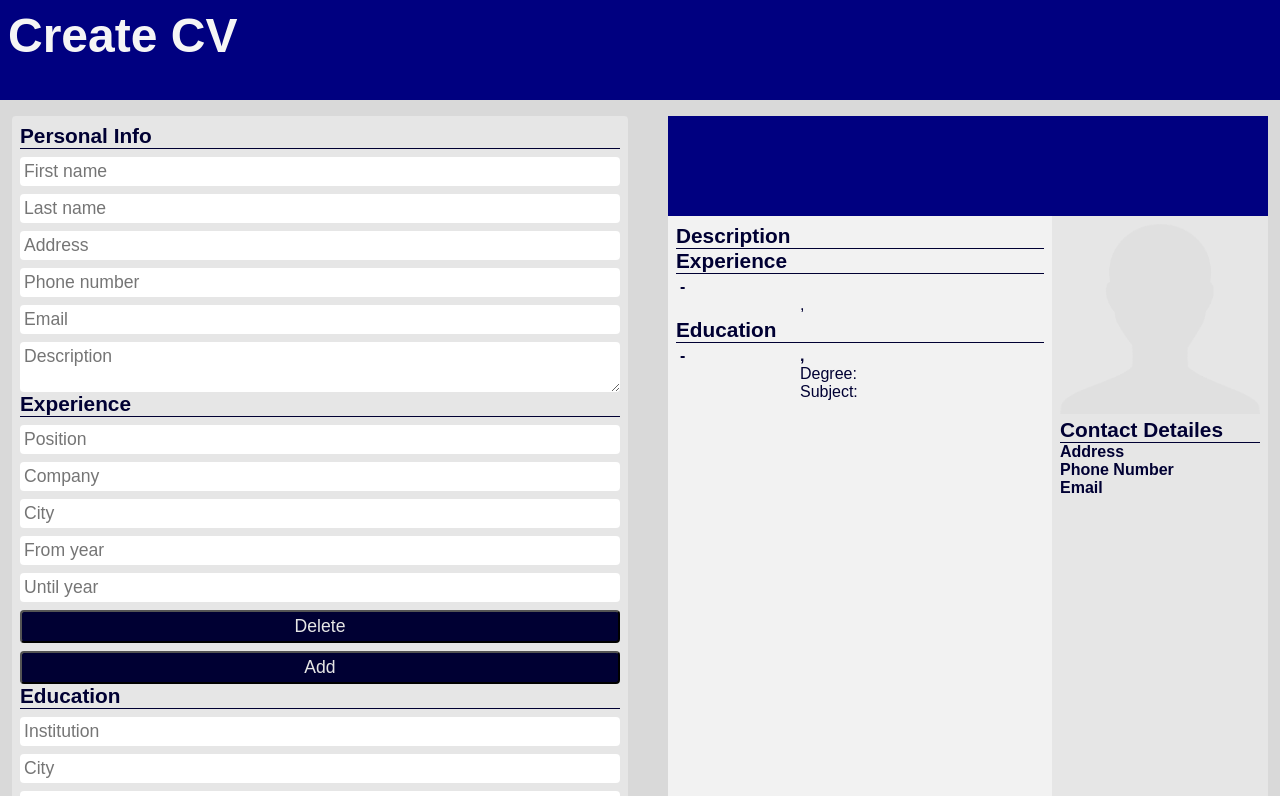
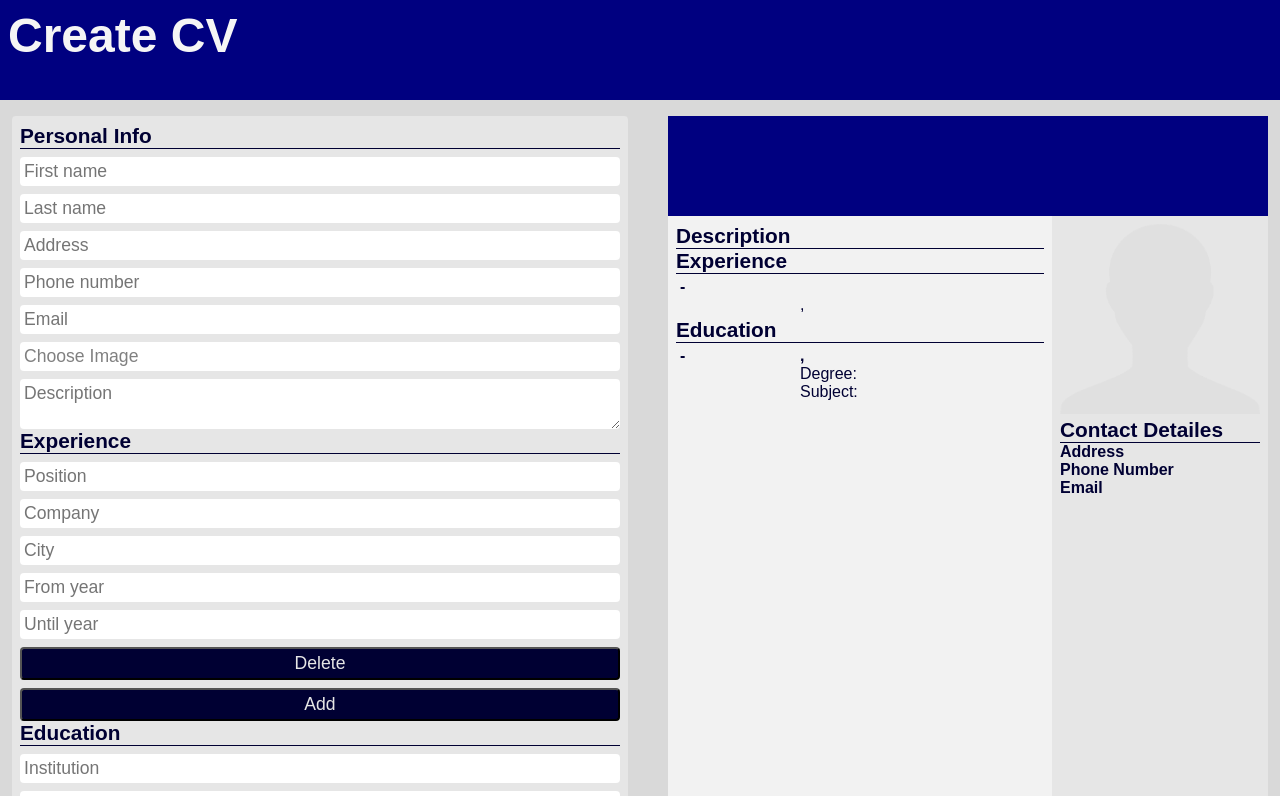
Before and after one commit to aviyacg/cv-creator, a React (Create React App) app: page / in a window 1280 px wide. Shown: the top 796 px of the page. Built offline with nearby package versions, Linux system fonts and the light colour scheme.

Commit message:
Add img input to personal section form

```diff
--- a/src/components/Form/Form.js
+++ b/src/components/Form/Form.js
@@ -44,7 +44,7 @@ class Form extends Component {
     // add empty group for each section at App state
     const { addGroup } = props;
     const personalInputNames = this.personalInputlist.map(input => input.name);
-    personalInputNames.push('description');
+    personalInputNames.push('description', 'image');
     addGroup({ sectionName: 'personal', inputNames: personalInputNames, groupId: '123' });
     this.addExp({ groupId: '456' });
     this.addEdu({ groupId: '789' });
@@ -106,6 +106,7 @@ class Form extends Component {
           sectionState={personal}
           changeInfo={this.changePersonal}
           descriptable={true}
+          image={true}
         />
         <Section
           title="Experience"
--- a/src/components/Form/InputGroup.js
+++ b/src/components/Form/InputGroup.js
@@ -25,20 +25,49 @@ class InputGroup extends Component {
         placeholder={placeHolder}
         name={name}
         onChange={(e) => {
-          const { id, name, value } = e.target;
-          changeInfo({ groupId: id, name, value });
-        }}
+                  const { id, name, value } = e.target;
+                  changeInfo({ groupId: id, name, value });
+                }}
       />);
     });
     return (
       <div key={this.props.id} className="InputGroup">
         {liList}
         {
+          // add image input if image is true
+          this.props.image ?
+            <label>
+              <input
+                id={id}
+                type="file"
+                name="image"
+                onChange={(e) => {
+                  const { id, name } = e.target;
+                  const file = e.target.files[0];
+                  const reader = new FileReader();
+                  reader.onloadend = () => {
+                    console.log({ resurt: reader.result });
+                    changeInfo({ groupId: id, name, value: reader.result })
+                  };
+                  if (file) {
+                    console.log({ file });
+                    reader.readAsDataURL(file);
+                  } else {
+                    changeInfo({ groupId: id, name, value: "" });
+                  }
+                }}
+              />
+              Choose Image
+            </label>
+            : undefined
+        }
+        {
+          // add textarea for description if descriptable is true
           this.props.descriptable ?
             <textarea
+              id={id}
               name="description"
               placeholder="Description"
-              id={id}
               onInput={(e) => {
                 const { id, name, value } = e.target;
                 changeInfo({ groupId: id, name, value });
--- a/src/components/Form/Section.js
+++ b/src/components/Form/Section.js
@@ -9,6 +9,7 @@ class Section extends Component {
     super(props);
     this.addable = props.addable ? true : false;
     this.descriptable = props.descriptable ? true : false;
+    this.image = props.image ? true : false;
   }
 
   render() {
@@ -26,6 +27,7 @@ class Section extends Component {
               inputList={inputList}
               changeInfo={changeInfo}
               descriptable={this.descriptable}
+              image={this.image}
               deleteable={this.addable}
               deleteGroup={deleteGroup}
             />)
--- a/src/components/Preview/Details.js
+++ b/src/components/Preview/Details.js
@@ -3,11 +3,12 @@ import { Component } from "react";
 class Details extends Component {
   render() {
     const info = this.props.personal[0].info;
-    const { address, phoneNumber, email } = info;
-
+    const { address, phoneNumber, email, image } = info;
+    console.log({ image });
+    let src = image === "" ? "images/avatar.png" : image;
     return (
       <div className="Detailes">
-        <img src="images/avatar.png" alt="profile"/>
+        <img src={src} alt="profile"/>
         <div className="title">Contact Detailes</div>
         <div className="sub-title">Address</div>
         <div className="text">{address}</div>
--- a/src/styles/InputGroup.css
+++ b/src/styles/InputGroup.css
@@ -6,12 +6,24 @@
 }
 
 input,
-textarea{
+textarea,
+label{
   border: none;
   font-size: 1.1rem;
   border-radius: 4px;
   padding: 4px;
 
+  /* for text area */
   resize:vertical;
   font-family:inherit;
 }
+
+label{
+  background-color: #fff;
+  color: hsl(0, 0%, 50%);
+  cursor: pointer;
+}
+
+label > input{
+  display: none;
+}
```
